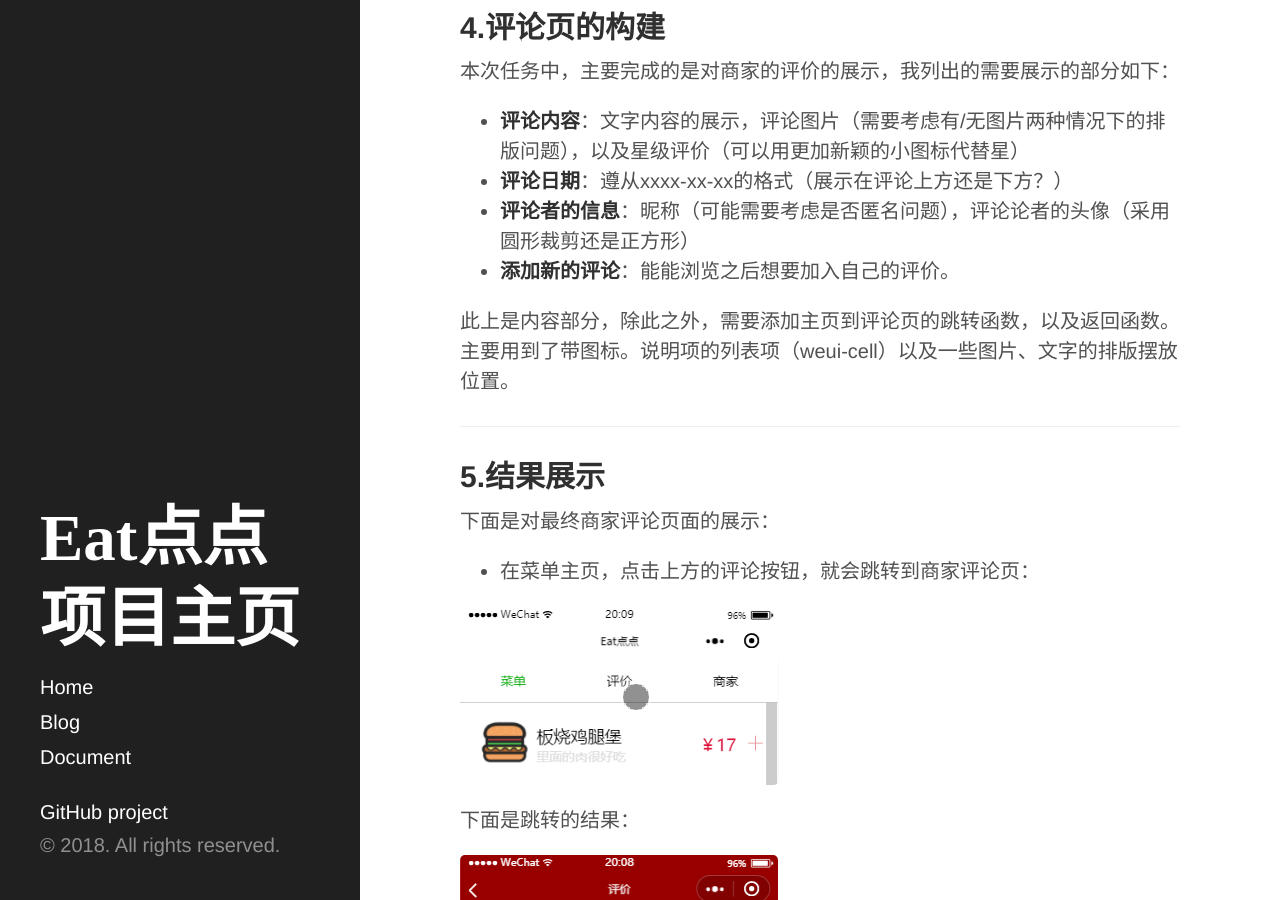
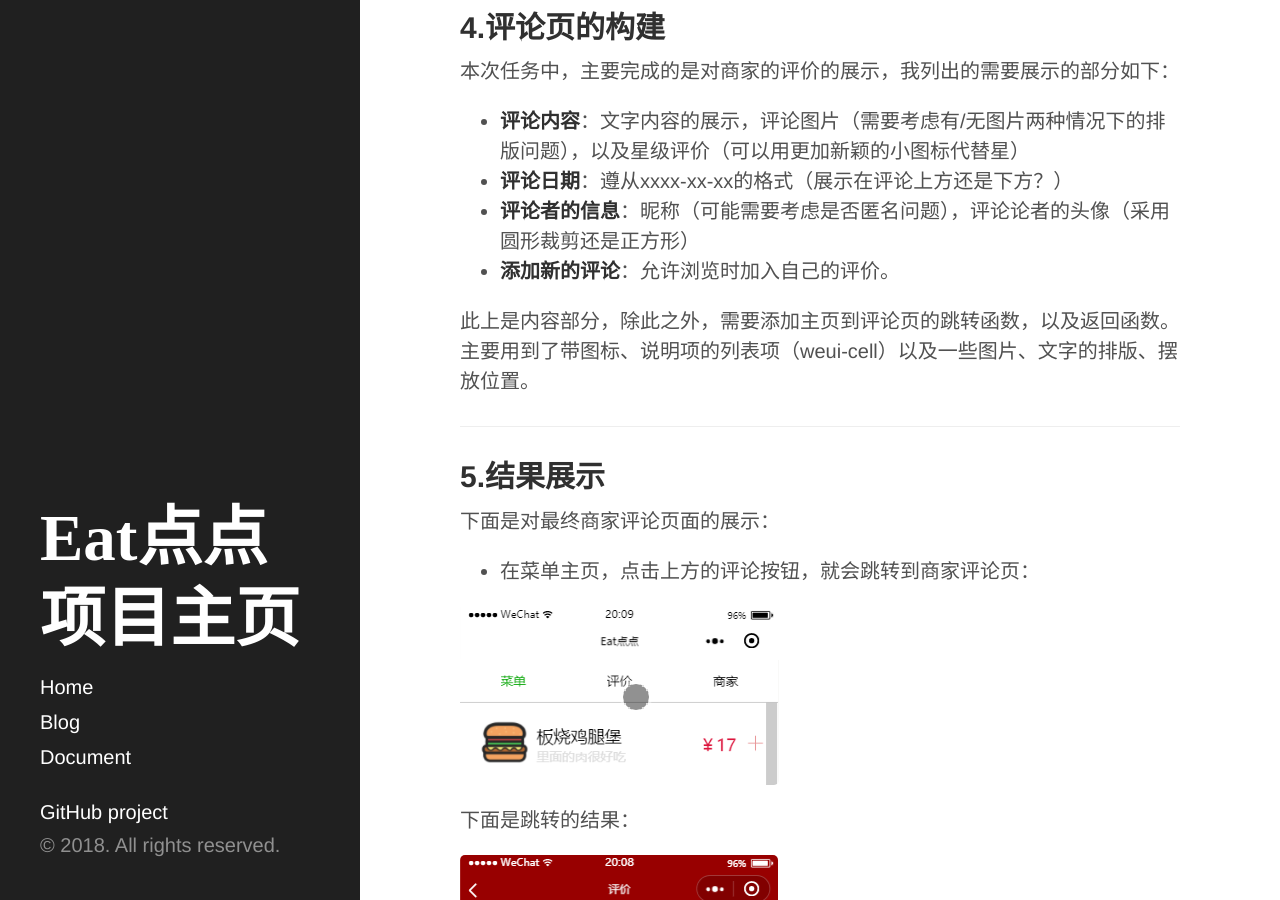
Before and after one commit to ChickenDinner8/ChickenDinner8.github.io, a Jekyll site: the page built from _posts/2018-04-15-微信小程序学习日志.md, in a window 1280 px wide and 900 px high, scrolled down 4313 px. Built offline with Jekyll 4.4.1, drawn with Linux system fonts in a browser that asks for light colours.

Commit message:
Update 2018-04-15-微信小程序学习日志.md

```diff
--- a/_posts/2018-04-15-微信小程序学习日志.md
+++ b/_posts/2018-04-15-微信小程序学习日志.md
@@ -98,10 +98,10 @@ weiui的demo中展示了各种组件的用法，导入官方的样例demo，你
  - **评论内容**：文字内容的展示，评论图片（需要考虑有/无图片两种情况下的排版问题），以及星级评价（可以用更加新颖的小图标代替星）
  - **评论日期**：遵从xxxx-xx-xx的格式（展示在评论上方还是下方？）
  - **评论者的信息**：昵称（可能需要考虑是否匿名问题），评论论者的头像（采用圆形裁剪还是正方形）
- - **添加新的评论**：能能浏览之后想要加入自己的评价。
+ - **添加新的评论**：允许浏览时加入自己的评价。
 
 此上是内容部分，除此之外，需要添加主页到评论页的跳转函数，以及返回函数。
-主要用到了带图标。说明项的列表项（weui-cell）以及一些图片、文字的排版摆放位置。
+主要用到了带图标、说明项的列表项（weui-cell）以及一些图片、文字的排版、摆放位置。
 
 ---
 ## **5.结果展示**
```
